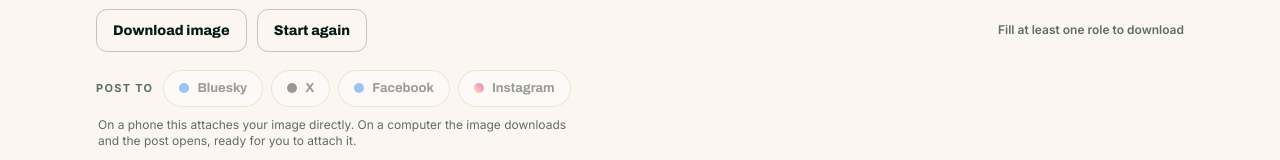
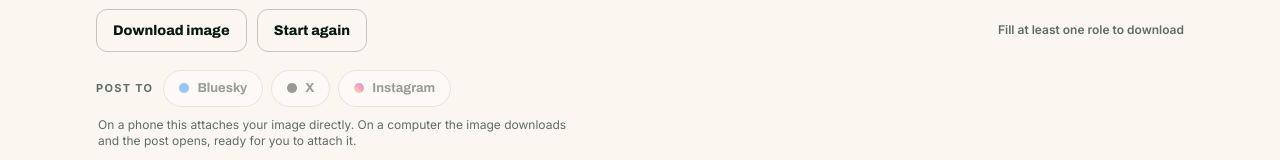
Before and after one commit to bestforbritain/fantasy-cabinet, a website: page index.html in a window 1280 px wide. Shown: the part 1102-1262 px from the top of the page. Drawn offline with Linux system fonts and the light colour scheme; no server answers.

Commit message:
Remove Facebook share button

```diff
--- a/index.html
+++ b/index.html
@@ -319,7 +319,6 @@
         <span class="share-row-label">Post to</span>
         <button class="chip" type="button" data-share="bluesky" disabled><span class="dot"></span>Bluesky</button>
         <button class="chip" type="button" data-share="x" disabled><span class="dot"></span>X</button>
-        <button class="chip" type="button" data-share="facebook" disabled><span class="dot"></span>Facebook</button>
         <button class="chip" type="button" data-share="instagram" disabled><span class="dot"></span>Instagram</button>
       </div>
       <p class="share-note">On a phone this attaches your image directly. On a computer the image downloads and the post opens, ready for you to attach it.</p>
```
